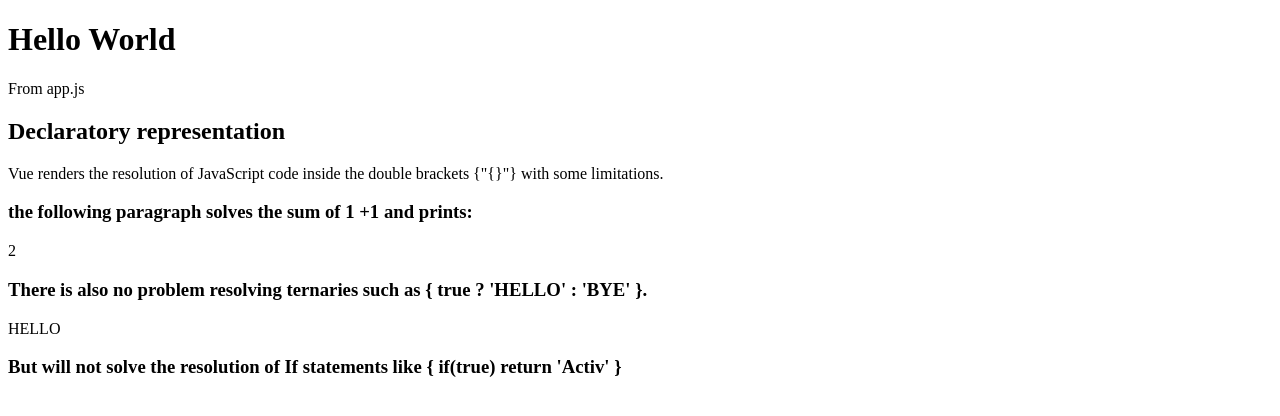
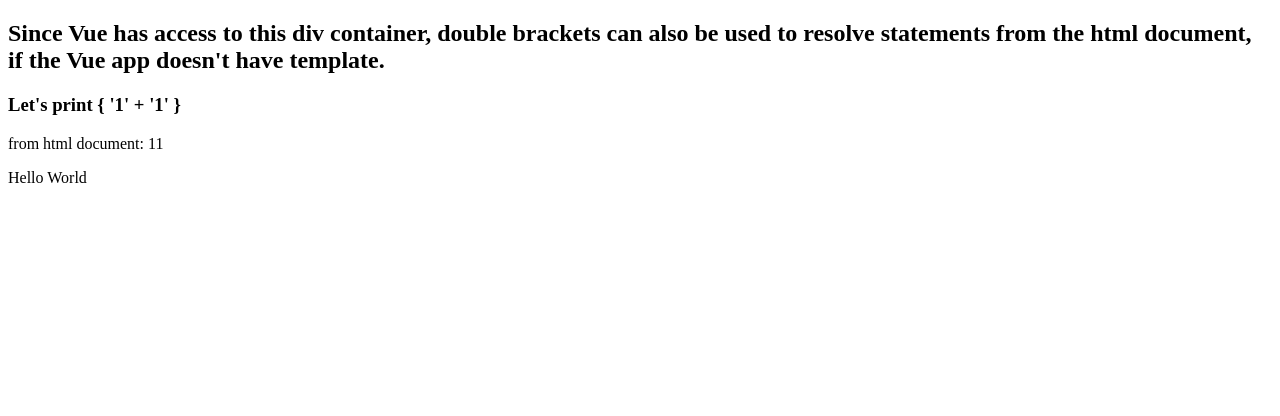
Before and after one commit to Jmonmany/Vue.js-INTRO, a plain HTML site: page index.html in a window 1280 px wide. Drawn offline with nearby package versions, Linux system fonts and the light colour scheme.

Commit message:
Add component state DATA

```diff
--- a/app.js
+++ b/app.js
@@ -1,20 +1,34 @@
 console.log(Vue)
 const app = Vue.createApp({
-  template: `
-        <h1>Hello World</h1>
-        <p>From app.js</p>
+//   template: `
+//         <h1>Hello World</h1>
+//         <p>From app.js</p>
 
-        <h2>Declaratory representation</h2>
-        <p>Vue renders the resolution of JavaScript code inside the double brackets {"{}"} with some limitations.</p>
+//         <h2>Declaratory representation</h2>
+//         <p>Vue renders the resolution of JavaScript code inside the double brackets {"{}"} with some limitations.</p>
 
-        <h3>the following paragraph solves the sum of 1 +1 and prints:</h3>
-        <p> {{ 1 + 1 }} </p>
+//         <h3>the following paragraph solves the sum of 1 +1 and prints:</h3>
+//         <p> {{ 1 + 1 }} </p>
 
-        <h3>There is also no problem resolving ternaries such as { true ? 'HELLO' : 'BYE' }.</h3>
-        <p>{{true ? 'HELLO' : 'BYE'}}</p>
+//         <h3>There is also no problem resolving ternaries such as { true ? 'HELLO' : 'BYE' }.</h3>
+//         <p>{{true ? 'HELLO' : 'BYE'}}</p>
 
-        <h3>But will not solve the resolution of If statements like { if(true) return 'Activ' }</h3>
-    `,
+//         <h3>But will not solve the resolution of If statements like { if(true) return 'Activ' }</h3>
+//     `,
+    data() {
+        return {
+            message: 'Hello World',
+            // we can also use this structure to create a variable,
+            // and then use it in the template, or in the html document directly
+            // but it is not reactive, so it will not be updated in the DOM,
+            // and only will work if there is no template method
+        }
+    }
+    // options API (old): way to create a Vue instance
+    // methods: {},
+    // watch: {},
+    // // composition API (new): way to create a Vue instance with setup()
+    // setup(){}
 });
 // Mount the app to the DOM
 app.mount('#myApp')
--- a/index.html
+++ b/index.html
@@ -16,6 +16,8 @@
       </h2>
       <h3>Let's print { '1' + '1' }</h3>
       <p>{{'from html document: ' + '1' + '1' }}</p>
+
+      <p>{{message}}</p>
     </div>
     <script src="https://unpkg.com/vue@3/dist/vue.global.js"></script>
     <script src="app.js"></script>
```
